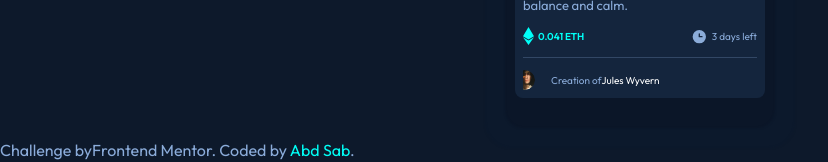
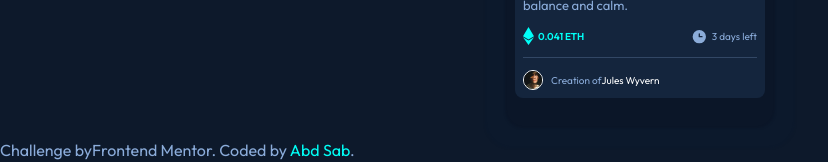
Before and after one commit to abdsa/my-frontend-mentor-challenges, a Next.js app: page / in a window 1280 px wide. Shown: the part 354-516 px from the top of the page, without its empty margins (0-828 px from the left). Built offline with nearby package versions, Linux system fonts and the light colour scheme.

Commit message:
avatar border done

```diff
--- a/pages/index.tsx
+++ b/pages/index.tsx
@@ -34,14 +34,14 @@ const Home: NextPage = () => {
           <hr className="border-soft-blue opacity-25" />
 
           <div className="text-soft-blue flex text-[10px] items-center">
+            <div className="rounded-full border border-white w-5 h-5">
             <Image
               src={avatar}
               alt="An avatar of Jules Wyvern"
-              className="rounded-full border border-white"
-              style={{borderRadius: 9999, borderWidth: 1, marginRight: 8, borderColor: "white"}}
               width={"20px"}
               height={"20px"}
             />
+            </div>
             <span className="ml-2">Creation of</span>
             <span className="text-white hover-state">Jules Wyvern</span>
           </div>
```
